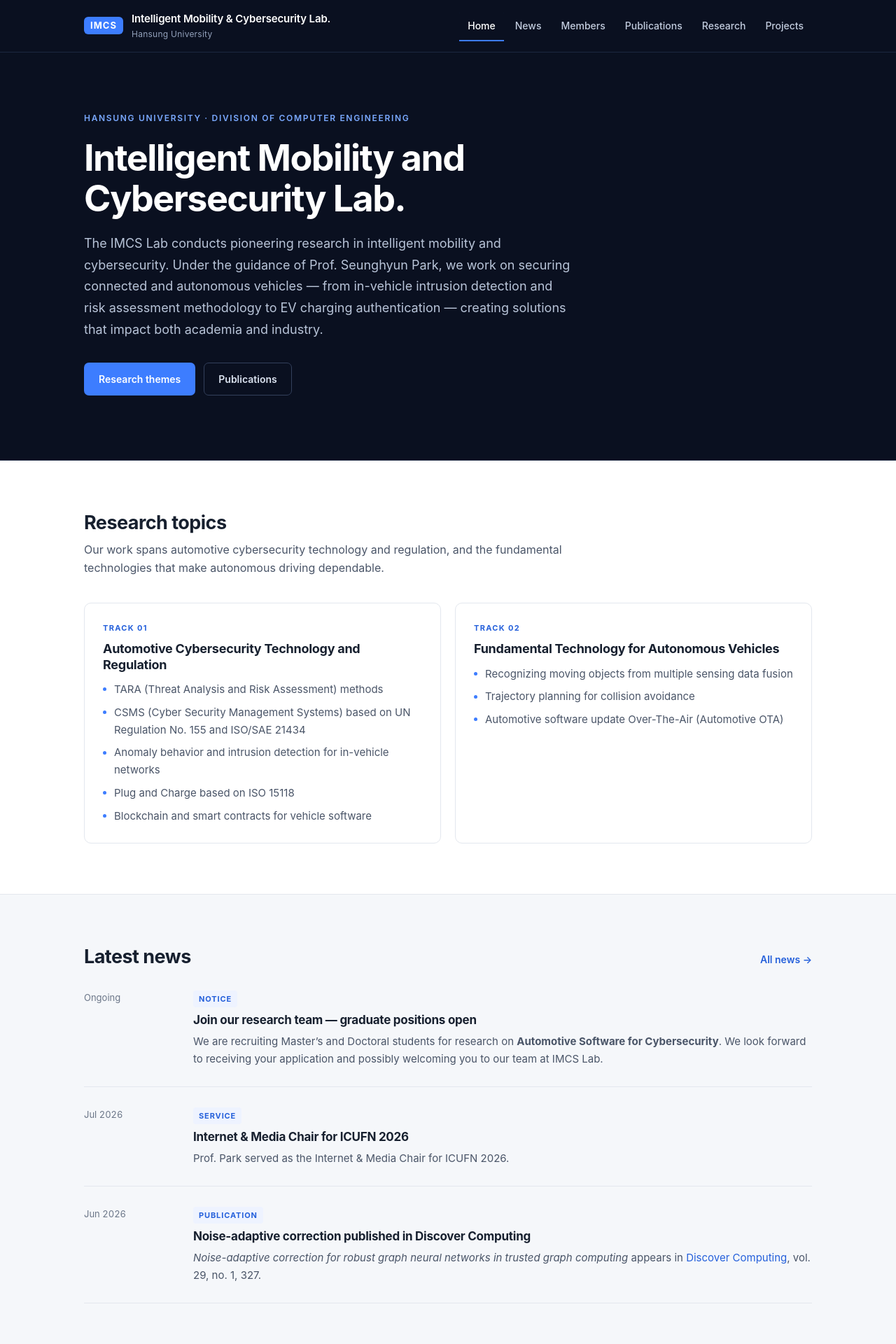
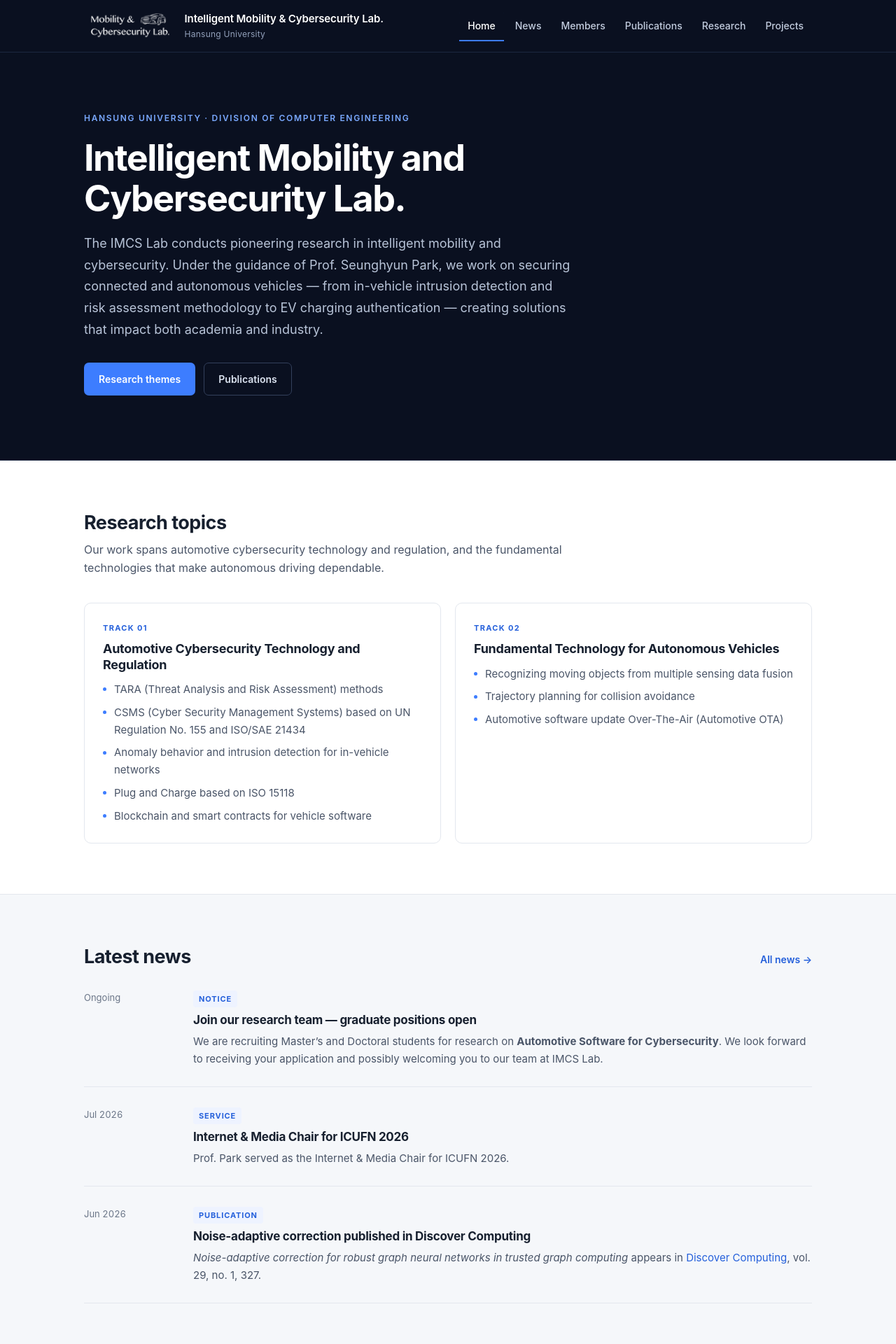
Before and after one commit to imcslab/imcslab.github.io, a Jekyll site: the page built from index.html, in a window 1280 px wide. Shown: the top 1920 px of the page at 70% size. Built offline with Jekyll 4.4.1, drawn with Linux system fonts in a browser that asks for light colours.

Commit message:
Header: use the lab logo in place of the IMCS badge
Swap the blue "IMCS" text badge for logo1.png, keeping the lab name and
university lines beside it.

The artwork is a single dark blue with a transparent interior, so a
brightness(0) invert(1) filter flattens it to white for the dark header
without losing the car outline. Sized per breakpoint so it does not crowd the
brand text on narrow screens.

Co-Authored-By: Claude Opus 4.8 (1M context) <noreply@anthropic.com>

```diff
--- a/_includes/header.html
+++ b/_includes/header.html
@@ -1,7 +1,8 @@
 <header class="site-header">
   <div class="wrap site-header__inner">
     <a class="brand" href="{{ '/' | relative_url }}">
-      <span class="brand__mark" aria-hidden="true">IMCS</span>
+      <img class="brand__logo" src="{{ '/assets/uploads/logo1.png' | relative_url }}"
+           alt="" width="142" height="41">
       <span class="brand__text">
         <span class="brand__name">Intelligent Mobility &amp; Cybersecurity Lab.</span>
         <span class="brand__org">Hansung University</span>
--- a/assets/css/style.css
+++ b/assets/css/style.css
@@ -92,16 +92,13 @@ h1, h2, h3, h4 { line-height: 1.25; margin: 0 0 .5em; font-weight: 650; letter-s
 .brand { display: flex; align-items: center; gap: 12px; color: #fff; min-width: 0; }
 .brand:hover { text-decoration: none; }
 
-.brand__mark {
-  font-size: 13px;
-  font-weight: 700;
-  letter-spacing: .08em;
-  color: #fff;
-  background: var(--accent);
-  border-radius: 6px;
-  padding: 6px 9px;
-  line-height: 1;
+/* The logo art is a single dark blue; the filter flattens it to white for the
+   dark header. Its interior is transparent, so no detail is lost. */
+.brand__logo {
+  height: 38px;
+  width: auto;
   flex: none;
+  filter: brightness(0) invert(1);
 }
 
 .brand__text { display: flex; flex-direction: column; min-width: 0; }
@@ -692,6 +689,7 @@ h1, h2, h3, h4 { line-height: 1.25; margin: 0 0 .5em; font-weight: 650; letter-s
   .pub-item { grid-template-columns: 1fr; gap: 6px; }
   .pub-item__date { padding-top: 0; }
 
+  .brand__logo { height: 32px; }
   .brand__name { font-size: 13.5px; max-width: 30ch; }
   .brand__org { font-size: 11px; }
 
@@ -699,7 +697,7 @@ h1, h2, h3, h4 { line-height: 1.25; margin: 0 0 .5em; font-weight: 650; letter-s
 }
 
 @media (max-width: 400px) {
-  .brand__mark { padding: 5px 7px; font-size: 11px; }
+  .brand__logo { height: 27px; }
   .brand__name { font-size: 12.5px; }
 }
 
```
Also changed, not shown: assets/uploads/logo1.png (added).
